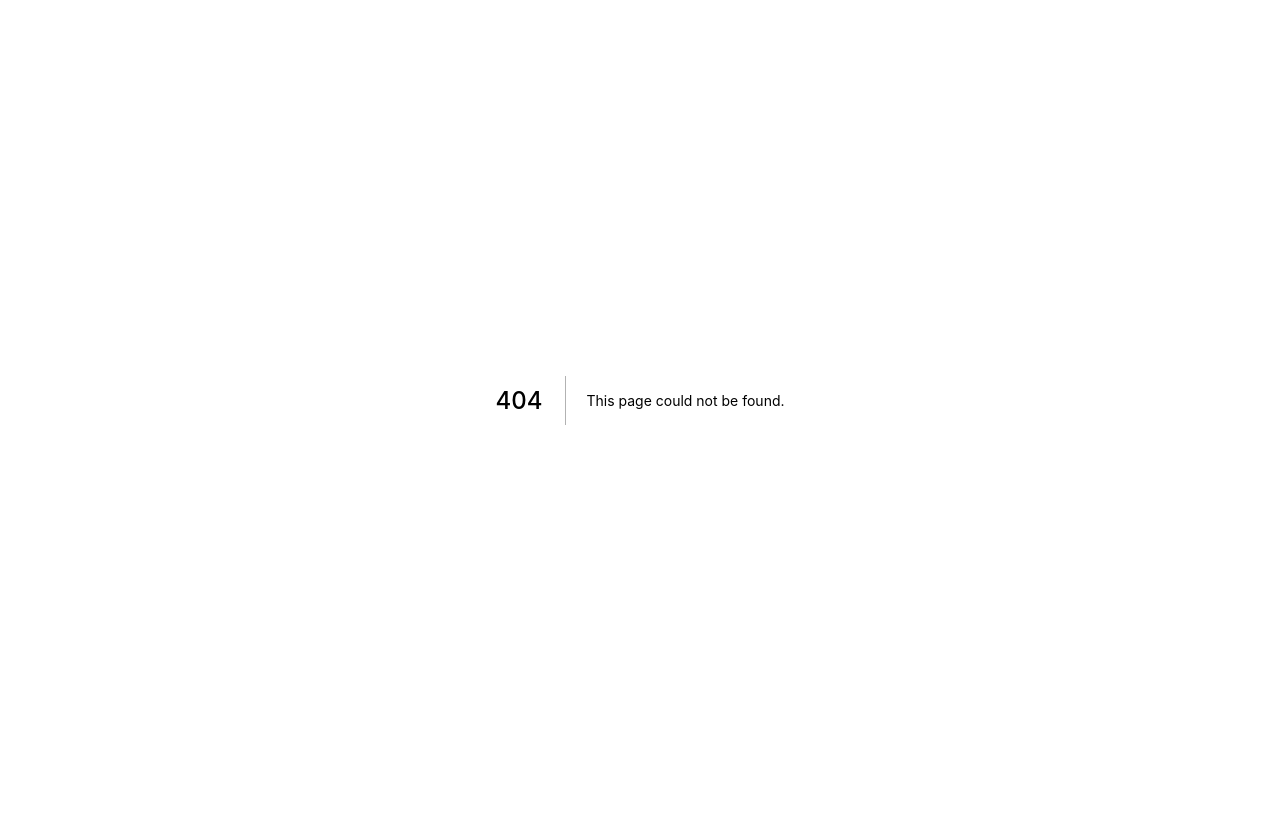
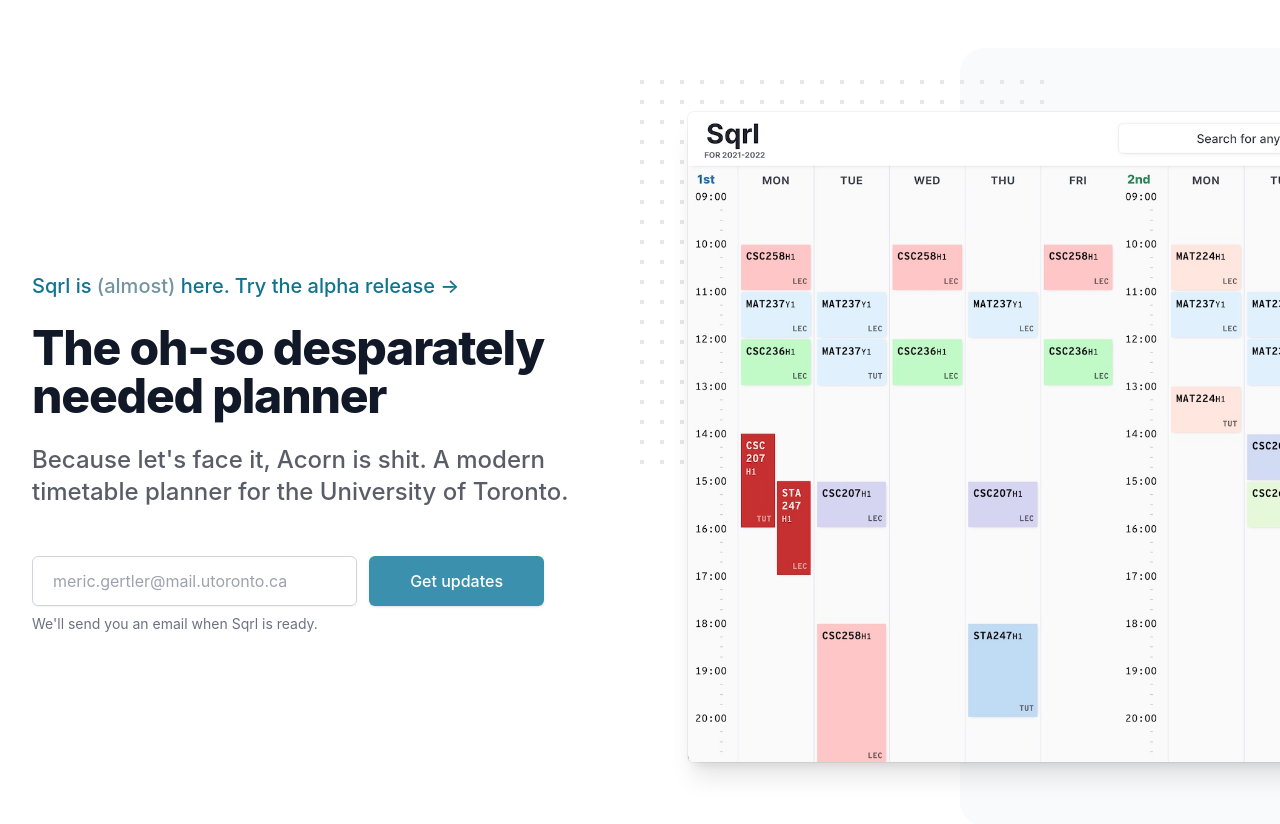
Before and after one commit to sqrl-planner/sqrl-landing, a Next.js app: page /new in a window 1280 px wide. Before the commit this address had no page. Before the commit the page ends 800 px from the top, so only its background shows below. Built offline with nearby package versions, Linux system fonts and the light colour scheme; what @rvxlab/tailwind-plugin-ios-full-height would draw is missing.

Commit message:
redesign

```diff
--- a/package.json
+++ b/package.json
@@ -10,6 +10,7 @@
   },
   "dependencies": {
     "@hcaptcha/react-hcaptcha": "^1.3.0",
+    "@heroicons/react": "^1.0.6",
     "framer-motion": "^6.3.3",
     "hcaptcha": "^0.1.1",
     "joi": "^17.6.0",
--- /dev/null
+++ b/pages/new.tsx
@@ -0,0 +1,88 @@
+import { NextPage } from "next";
+
+const New: NextPage = () => {
+    return (
+        <div className="bg-white">
+            <main>
+                <div className="pt-8 overflow-hidden sm:pt-12 lg:relative lg:py-48">
+                    <div className="mx-auto max-w-md px-4 sm:max-w-3xl sm:px-6 lg:px-8 lg:max-w-7xl lg:grid lg:grid-cols-2 lg:gap-24">
+                        <div>
+                            <div></div>
+                            <div className="mt-20">
+                                <a href="#" className="inline-flex space-x-4">
+                                    <span className="inline-flex items-center text-xl font-medium space-x-1 text-tahiti-700">
+                                        <span>
+                                            Sqrl is <span className="text-tahiti-900 text-opacity-60">(almost)</span> here. Try the alpha release -&gt;
+                                        </span>
+                                    </span>
+                                </a>
+                            </div>
+                            <div className="mt-6">
+                                <h1 className="mt-4 sm:text-5xl text-4l font-extrabold text-gray-900 tracking-tight">
+                                    The oh-so desparately needed planner
+                                </h1>
+                                <p className="mt-6 text-2xl font-medium text-gray-900 text-opacity-70 w-full max-w-ptahiti">
+                                    Because let's face it, Acorn is shit. A modern timetable planner for the University of Toronto.
+                                </p>
+                            </div>
+                            <form action="#" className="mt-12 sm:max-w-lg sm:w-full sm:flex">
+                                <div className="min-w-0 flex-1">
+                                    <label htmlFor="email" className="sr-only">
+                                        Email address
+                                    </label>
+                                    <input
+                                        id="email"
+                                        type="email"
+                                        className="block w-full border border-gray-300 rounded-md px-5 py-3 text-base text-gray-900 placeholder gray-500 shadow-sm focus:border-tahiti-600 focus:ring-tahiti-600" placeholder="meric.gertler@mail.utoronto.ca"
+                                    />
+                                </div>
+                                <div className="mt-4 sm:mt-0 sm:ml-3">
+                                    <button
+                                        type="submit"
+                                        className="block w-full rounded-md border border-transparent px-5 py-3 bg-tahiti-700-light text-base font-medium text-white shadow hover:bg-tahiti-700 focus:outline-none focus:ring-2 focus:ring-tahiti-700-light focus:ring-offset-2 sm:px-10"
+                                    >
+                                        <span className="inline-flex items-center">
+                                            Get updates
+                                        </span>
+                                    </button>
+                                </div>
+                            </form>
+                            <p className="mt-2 text-sm text-gray-500">
+                                We'll send you an email when Sqrl is ready.
+                            </p>
+                        </div>
+
+                        <div className="sm:mx-auto sm:max-w-3xl sm:px-6">
+                            <div className="py-12 sm:relative sm:mt-12 sm:py-16 lg:absolute lg:inset-y-0 lg:right-0 lg:w-1/2">
+                                <div className="hidden sm:block">
+                                    <div className="absolute inset-y-0 left-1/2 w-screen bg-gray-50 rounded-l-3xl lg:left-80 lg:right-0 lg:w-full" />
+                                    <svg
+                                        className="absolute top-8 right-1/2 -mr-3 lg:m-0 lg:left-0"
+                                        width={404} height={392}
+                                        fill="none" viewBox="0 0 404 392"
+                                    >
+                                        <defs>
+                                            <pattern id="837c3e70-6c3a-44e6-8854-cc48c737b659" x={0} y={0} width={20} height={20} patternUnits="userSpaceOnUse">
+                                                <rect x={0} y={0} width={4} height={4} className="text-gray-200" fill="currentColor" />
+                                            </pattern>
+                                        </defs>
+                                        <rect width={404} height={392} fill="url(#837c3e70-6c3a-44e6-8854-cc48c737b659)" />
+                                    </svg>
+                                </div>
+                                <div className="relative pl-4 mr-40 sm:mx-auto sm:max-w-3xl sm:px-0 lg:max-w-none lg:h-full lg:pl-12">
+                                    <img
+                                        className="w-full rounded-md shadow-xl ring-1 ring-black ring-opacity-5 lg:h-full lg:w-auto lg:max-w-none"
+                                        src="/assets/app_preview.jpg"
+                                        alt=""
+                                    />
+                                </div>
+                            </div>
+                        </div>
+                    </div>
+                </div>
+            </main>
+        </div>
+    )
+}
+
+export default New
--- a/tailwind.config.js
+++ b/tailwind.config.js
@@ -6,7 +6,22 @@
     "./components/**/*.{js,ts,jsx,tsx}",
   ],
   theme: {
-    extend: {},
+    extend: {
+      colors: {
+        'tahiti': {
+          100: '#cffafe',
+          200: '#a5f3fc',
+          300: '#67e8f9',
+          400: '#22d3ee',
+          500: '#06b6d4',
+          600: '#0891b2',
+          700: '#0e7490',
+          800: '#155e75',
+          900: '#164e63',
+        },
+        'tahiti-700-light': '#3b90ad'
+      }
+    },
   },
   plugins: [iOSHeight],
 }
```
Also changed, not shown: public/assets/app_preview.jpg (added), 1 other file (tests, documents, lock files or other folders).
